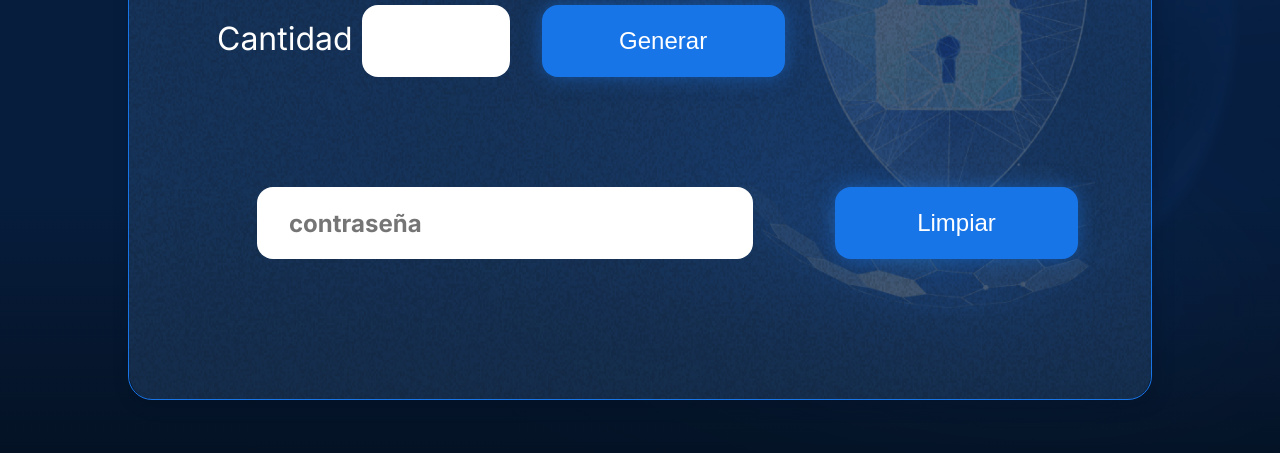
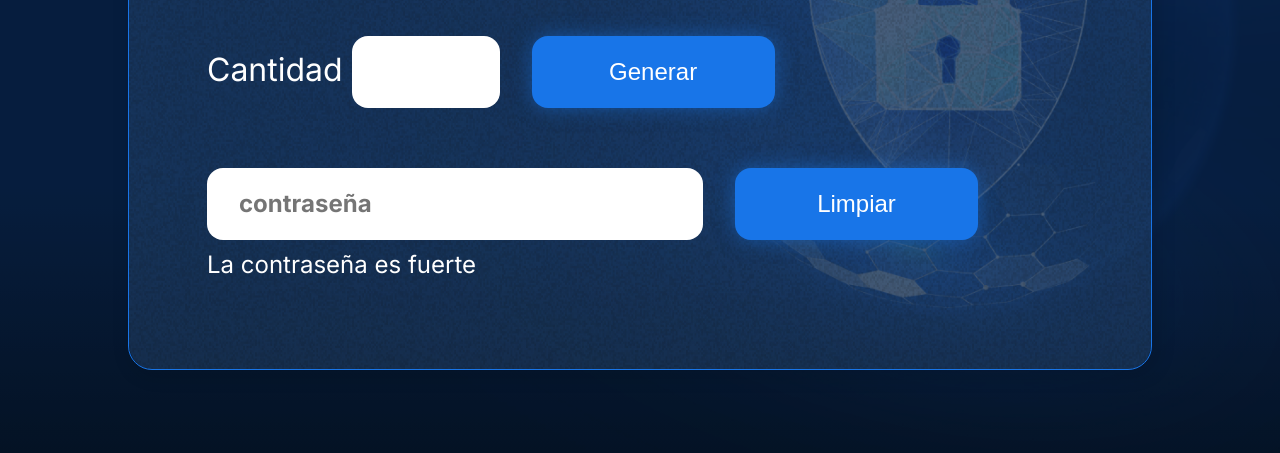
Before and after one commit to jessicaori/Generador-de-Contrase-as, a plain HTML site: page index.html in a window 1280 px wide. Shown: the part 347-800 px from the top of the page. Drawn offline with Linux system fonts and the light colour scheme.

Commit message:
Añadiendo label para verificar si la contraseña es fuerte o débil, y cambiando estilo

```diff
--- a/assets/style.css
+++ b/assets/style.css
@@ -11,7 +11,6 @@ body {
     display: flex;
     align-items: center;
     justify-content: center;
-
 }
 
 body::before {
@@ -78,7 +77,6 @@ h1 {
 
 .container__campo {
     display: flex;
-    align-items: center;
     margin-bottom: 12px;
     margin: 30px;
     gap: 2rem;
@@ -91,7 +89,6 @@ h1 {
     font-style: normal;
     font-weight: 400;
     line-height: normal;
-    margin-left: 10px;
 }
 
 .container__input {
@@ -128,9 +125,22 @@ h1 {
     background-color: #FFF;
     border: none;
     color: #1875E8;
-    margin: 50px;
     padding: 2rem;
     font-size: 24px;
     font-weight: 700;
     font-family: 'Inter', sans-serif;
 }
+
+.container__campo__contrasena{
+    display: flex;
+    flex-direction: column;
+    gap: 10px;
+}
+
+#tipoContrasena{
+    font-family: 'Inter';
+    font-size: 24px;
+    font-style: normal;
+    font-weight: 400;
+    line-height: normal;
+}
--- a/index.html
+++ b/index.html
@@ -23,7 +23,10 @@
                         <button class="boton" id="generar" onclick="generarContrasena()">Generar</button>
                     </div>
                     <div class="container__campo">
-                        <input class="container__contrasena" type="text" id="contrasena" placeholder="contraseña">
+                        <div class="container__campo__contrasena">
+                            <input class="container__contrasena" type="text" id="contrasena" placeholder="contraseña">
+                            <label id="tipoContrasena" class="texto__parrafo">La contraseña es fuerte  </label>
+                        </div>
                         <button class="boton" id="limpiar" onclick="limpiarCampo()">Limpiar</button>
                     </div>
                 </div>
```
